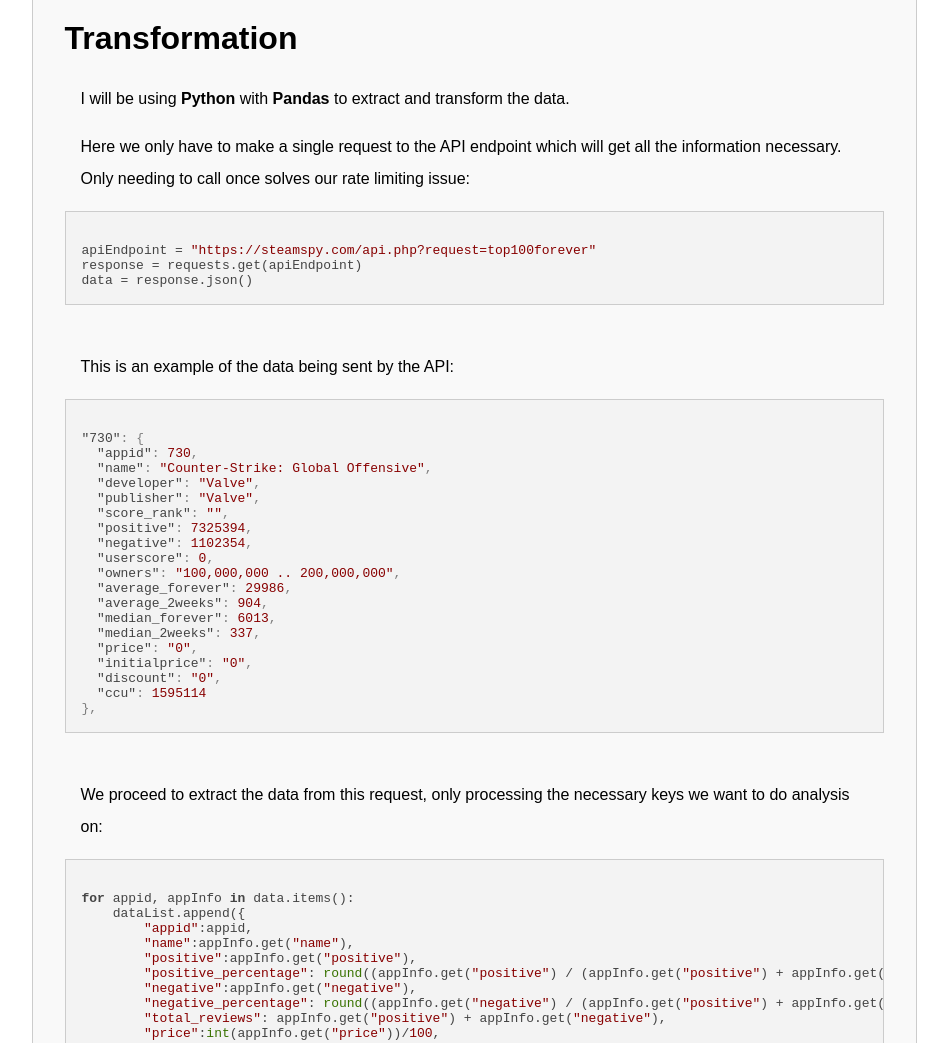
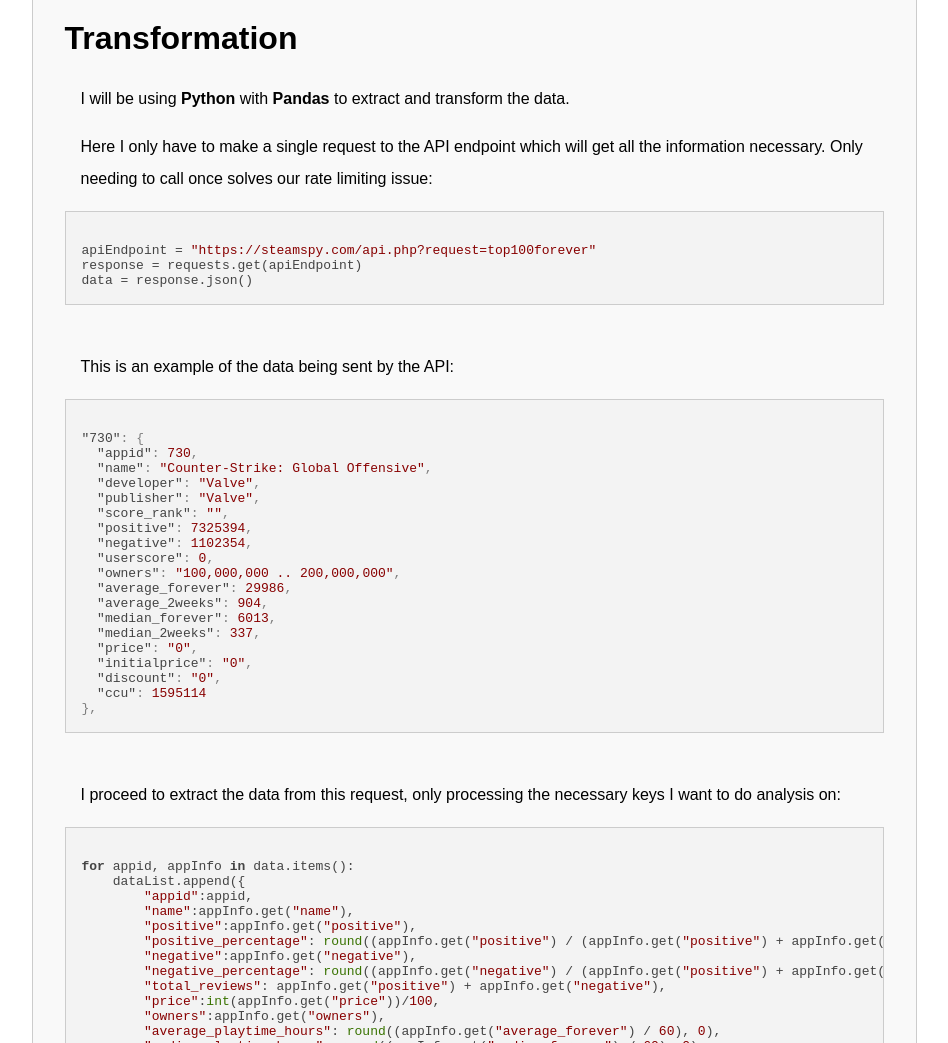
Before and after one commit to egapay/steam-game-analysis, a plain HTML site: page index.html in a window 1280 px wide. Shown: the part 2680-3723 px from the top of the page, without its empty margins (166-1114 px from the left). Drawn offline with nearby package versions, Linux system fonts and the light colour scheme.

Commit message:
edited html

```diff
--- a/index.html
+++ b/index.html
@@ -175,7 +175,7 @@
 
             <div class="code-explain">
               <p>
-                Here we only have to make a single request to the API endpoint
+                Here I only have to make a single request to the API endpoint
                 which will get all the information necessary. Only needing to
                 call once solves our rate limiting issue:
               </p>
@@ -212,8 +212,8 @@ data = response.json()</code>
             </div>
             <div class="code-explain">
               <p>
-                We proceed to extract the data from this request, only
-                processing the necessary keys we want to do analysis on:
+                I proceed to extract the data from this request, only processing
+                the necessary keys I want to do analysis on:
               </p>
               <pre><code class="python">
 for appid, appInfo in data.items():
```
